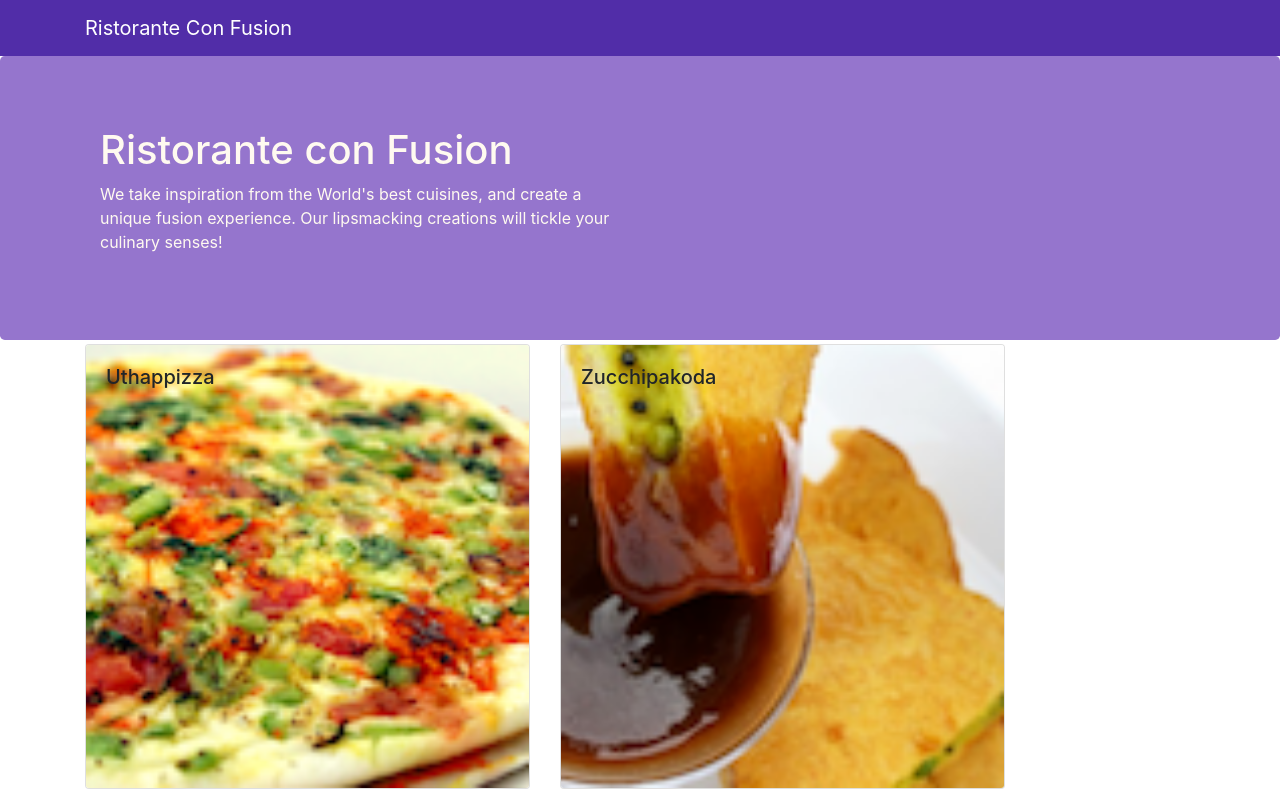
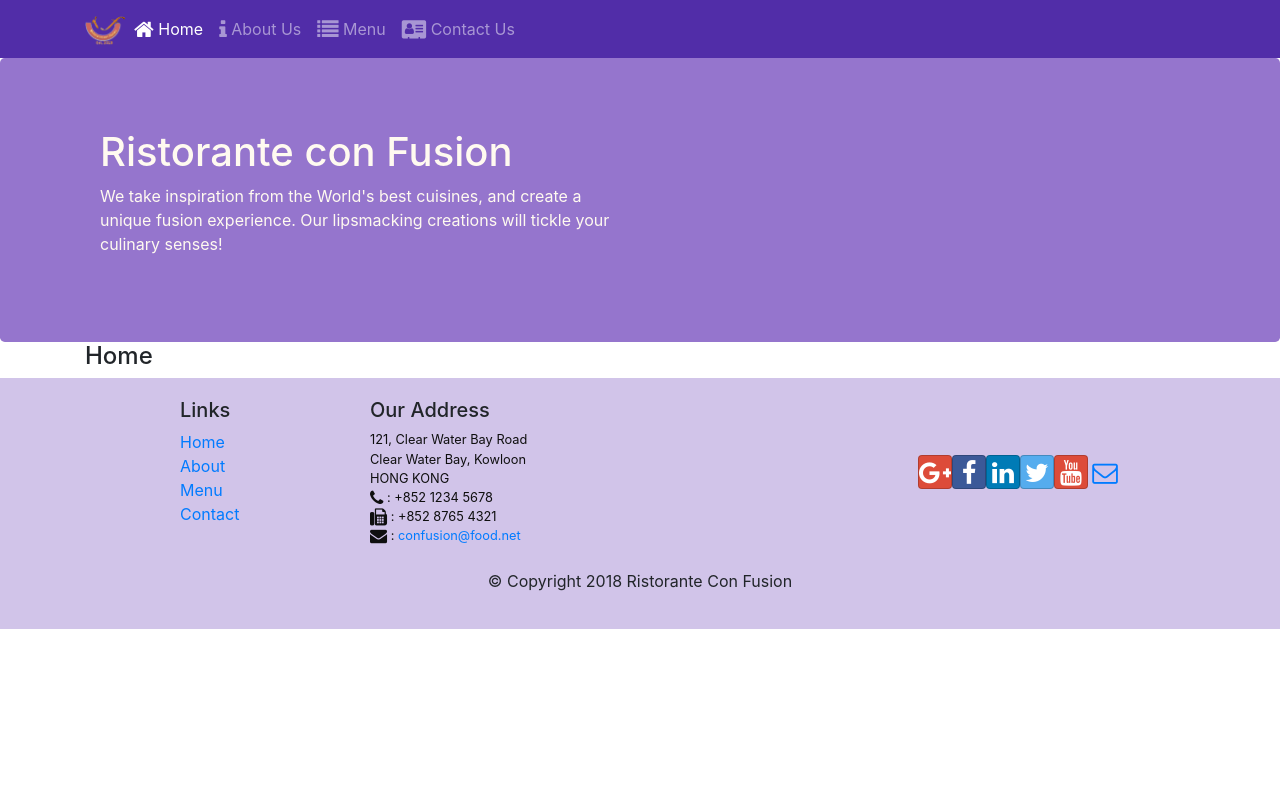
Before and after one commit to BodeRahman/confusion, a React (Create React App) app: page /home in a window 1280 px wide. Shown: the top 791 px of the page. Built offline with nearby package versions, Linux system fonts and the light colour scheme.

Commit message:
React Router  to configure and set up navigation

```diff
--- a/src/App.js
+++ b/src/App.js
@@ -1,16 +1,18 @@
 import React, { Component } from 'react';
 import Main from './components/MainComponent';
 import './App.css';
+import { BrowserRouter } from 'react-router-dom';
 
 
 class App extends Component {
 
-
   render() {
     return (
-      <div>
-        <Main />
-      </div>
+      <BrowserRouter>
+        <div>
+          <Main />
+        </div>
+      </BrowserRouter>
     );
   }
 }
--- a/src/components/FooterComponent.js
+++ b/src/components/FooterComponent.js
@@ -1,4 +1,5 @@
 import React from 'react';
+import { Link } from 'react-router-dom';
 
 function Footer(props) {
     return(
@@ -8,10 +9,10 @@
                     <div className="col-4 offset-1 col-sm-2">
                         <h5>Links</h5>
                         <ul className="list-unstyled">
-                            <li><a href="#">Home</a></li>
-                            <li><a href="#">About</a></li>
-                            <li><a href="#">Menu</a></li>
-                            <li><a href="contactus.html">Contact</a></li>
+                            <li><Link to="/home">Home</Link></li>
+                            <li><Link to="/aboutus">About</Link></li>
+                            <li><Link to="/menu">Menu</Link></li>
+                            <li><Link to="/contacus">Contact</Link></li>
                         </ul>
                     </div>
                     <div className="col-7 col-sm-5">
--- a/src/components/HeaderComponent.js
+++ b/src/components/HeaderComponent.js
@@ -1,13 +1,58 @@
 import React, { Component } from 'react';
-import { Navbar, NavbarBrand, Jumbotron } from  'reactstrap';
+import { Navbar, NavbarBrand, Nav, NavbarToggler, Collapse, NavItem, Jumbotron } from  'reactstrap';
+import { NavLink } from 'react-router-dom';
 
 class Header extends Component {
+
+    constructor(props) {
+        super(props);
+
+        this.state = {
+            isNavOpen: false
+        };
+        this.toggleNav = this.toggleNav.bind(this);
+    }
+
+    toggleNav() {
+        this.setState({
+            isNavOpen: !this.state.isNavOpen
+        });
+    }
+
     render() {
         return(
             <React.Fragment>
-                <Navbar dark >
+                <Navbar dark expand="md">
                     <div className="container">
-                        <NavbarBrand href="/">Ristorante Con Fusion </NavbarBrand>
+                        <NavbarToggler onClick={this.toggleNav} />
+                        <NavbarBrand className="mr-auto" href="/">
+                            <img src="assets/images/logo.png" height="30" width="41"
+                                alt="Ristorante Con Fusion" />
+                        </NavbarBrand>
+                        <Collapse isOpen={this.state.isNavOpen} navbar>
+                            <Nav navbar>
+                                <NavItem>
+                                    <NavLink className="nav-link" to="/home">
+                                        <span className="fa fa-home fa-lg"></span> Home
+                                    </NavLink>
+                                </NavItem>
+                                <NavItem>
+                                    <NavLink className="nav-link" to="/aboutus">
+                                        <span className="fa fa-info fa-lg"></span> About Us
+                                    </NavLink>
+                                </NavItem>
+                                <NavItem>
+                                    <NavLink className="nav-link" to="/menu">
+                                        <span className="fa fa-list fa-lg"></span> Menu
+                                    </NavLink>
+                                </NavItem>
+                                <NavItem>
+                                    <NavLink className="nav-link" to="/contactus">
+                                        <span className="fa fa-address-card fa-lg"></span> Contact Us
+                                    </NavLink>
+                                </NavItem>
+                            </Nav>
+                        </Collapse>
                     </div>
                 </Navbar>
                 <Jumbotron>
--- /dev/null
+++ b/src/components/HomeComponent.js
@@ -0,0 +1,11 @@
+import React from 'react';
+
+function Home(props) {
+    return(
+        <div className="container">
+            <h4>Home</h4>
+        </div>
+    );
+}
+
+export default Home;
--- a/src/components/MainComponent.js
+++ b/src/components/MainComponent.js
@@ -1,9 +1,11 @@
 import React, { Component } from 'react';
+import Home from './HomeComponent';
 import Menu from './MenuComponent';
 import DishDetail from './DishdetailComponent';
 import Header from './HeaderComponent';
 import Footer from './FooterComponent';
 import { DISHES } from '../shared/dishes';
+import { Switch, Route, Redirect } from 'react-router-dom';
 
 class Main extends Component {
 
@@ -12,7 +14,6 @@
 
     this.state = {
       dishes: DISHES,
-      selectedDish: null
     };
   }
 
@@ -21,13 +22,21 @@
   }
 
   render() {
+
+    const HomePage = () => {
+      return(
+        <Home />
+      );
+    }
+
     return (
       <div>
         <Header />
-        <Menu dishes={this.state.dishes}
-            onClick={(dishId) => this.onDishSelect(dishId)} />
-        <DishDetail
-          dish={this.state.dishes.filter((dish) => dish.id === this.state.selectedDish )[0]} />
+        <Switch>
+          <Route path="/home" component={HomePage} />
+          <Route exact path="/menu" component={() => <Menu dishes={this.state.dishes} />} />
+          <Redirect to="/home" />
+        </Switch>
         <Footer />
       </div>
     );
```
Also changed, not shown: src/components/DishdetailComponent.js (indentation only), 1 other file (tests, documents, lock files or other folders).
